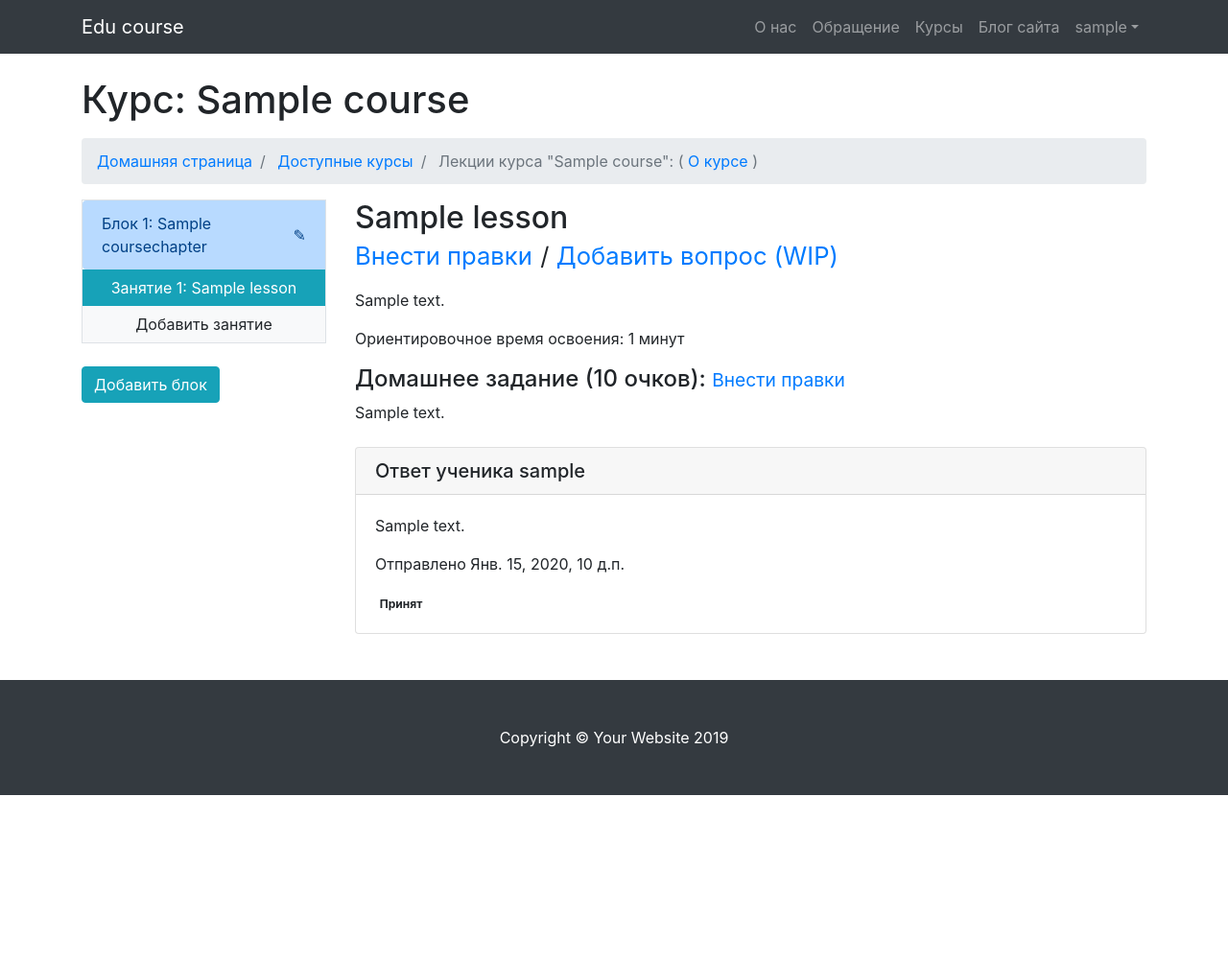
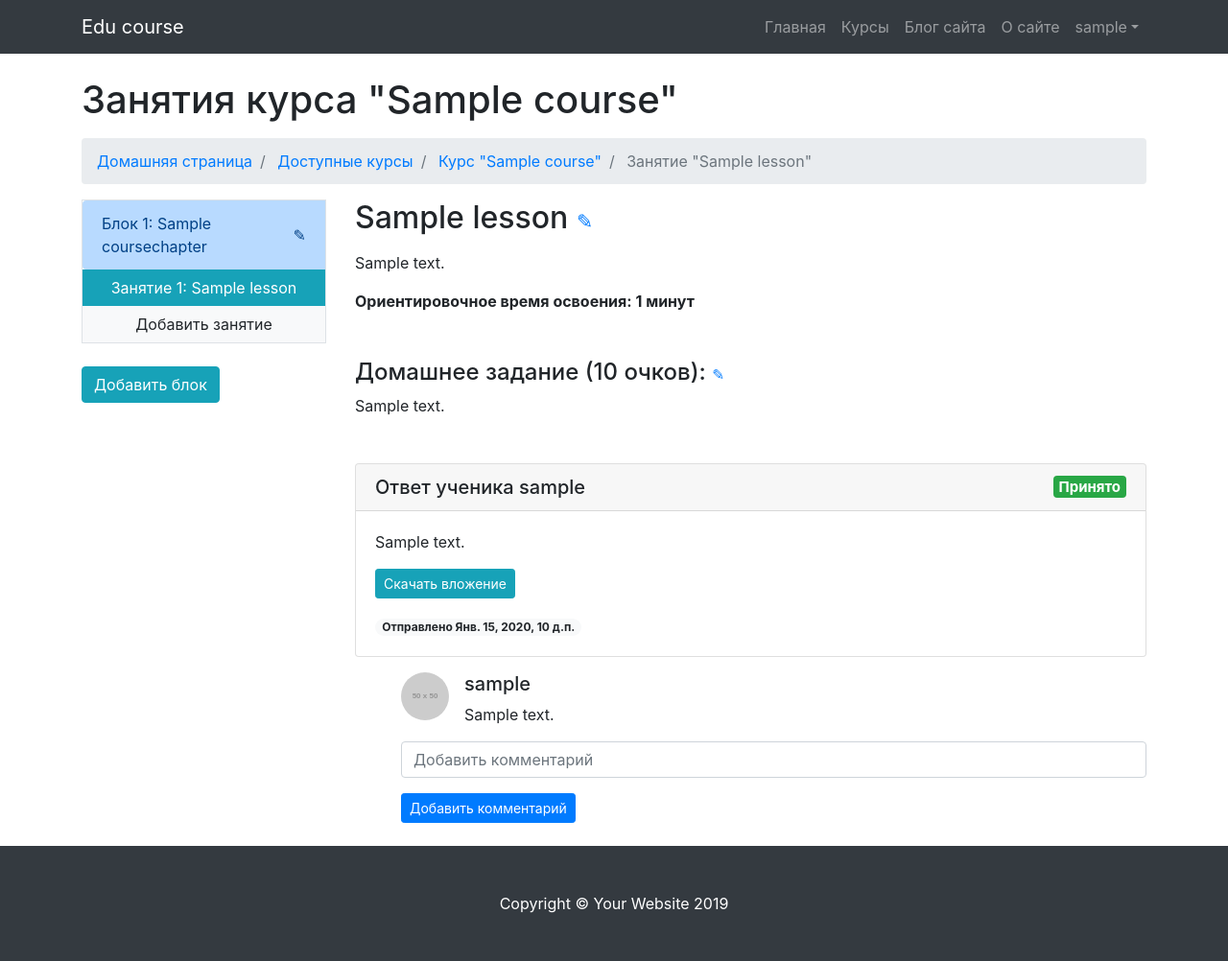
Before and after one commit to din93/python-course-django, a Django app: page /courses/lessons/1/ in a window 1280 px wide. Shown: the whole page at 96% size. Before the commit the page ends 829 px from the top, so only its background shows below. Run offline with Django 3.2, Linux system fonts and the light colour scheme; a user stored in the database is signed in; tables that the repository leaves empty hold one stand-in row (values such as "Sample post"); grey boxes labelled with a size stand in for pictures from a placeholder-image service; some libraries are stand-ins or nearby versions.

Commit message:
Добавлен функционал комментирования работ по ДЗ Добавлен функционал отметки принятия работ по ДЗ преподавателем Внесены небольшие изменения в оформление сайта

```diff
--- a/courses/admin.py
+++ b/courses/admin.py
@@ -18,3 +18,4 @@ admin.site.register(models.CourseChapter)
 admin.site.register(models.Lesson)
 admin.site.register(models.Homework)
 admin.site.register(models.HomeWorkRespond)
+admin.site.register(models.HWRespondCommentary)
--- a/courses/forms.py
+++ b/courses/forms.py
@@ -1,5 +1,5 @@
 from django import forms
-from courses.models import HomeWorkRespond, Course, CourseChapter, Lesson, Homework
+from courses.models import HomeWorkRespond, Course, CourseChapter, Lesson, Homework, HWRespondCommentary
 
 class HomeWorkRespondForm(forms.ModelForm):
     class Meta:
@@ -46,3 +46,12 @@ class HomeWorkForm(forms.ModelForm):
             'points': forms.NumberInput(attrs={'class': 'form-control'}),
             'text': forms.Textarea(attrs={'class': 'form-control', 'rows': 6}),
         }
+
+class HWRespondCommentaryForm(forms.ModelForm):
+    class Meta:
+        model = HWRespondCommentary
+        fields = ['text']
+
+        widgets = {
+            'text': forms.TextInput(attrs={'class': 'form-control', 'placeholder': 'Добавить комментарий'}),
+        }
--- a/courses/models.py
+++ b/courses/models.py
@@ -141,3 +141,14 @@ class HomeWorkRespond(TimeStamp):
 
     def is_user_student(self, user):
         return self.homework.lesson.chapter.course.is_user_student(user)
+
+class HWRespondCommentary(TimeStamp, HideableMixin):
+    author = models.ForeignKey(CoursesUser, on_delete=models.CASCADE, related_name='user_commentaries_to_homework_respond')
+    text = models.CharField('Текст комментария', max_length=200)
+    homework_respond = models.ForeignKey(HomeWorkRespond, on_delete=models.CASCADE, related_name='homework_respond_commentaries')
+
+    def __str__(self):
+        return f'From "{self.author.username}": {self.text}'
+
+    class Meta:
+        verbose_name_plural = 'HWRespondCommentaries'
--- a/courses/templates/courses/course-lessons.html
+++ b/courses/templates/courses/course-lessons.html
@@ -7,7 +7,7 @@
 
     {% block page_heading %}
     <h1 class="mt-4 mb-3">
-      Курс: {{course.title|capitalize}}
+      Занятия курса "{{course.title|capitalize}}"
     </h1>
     {% endblock %}
 
@@ -19,11 +19,11 @@
       <li class="breadcrumb-item">
         <a href="{% url 'courses:list' %}">Доступные курсы</a>
       </li>
+      <li class="breadcrumb-item">
+        <a href="{% url 'courses:detail' pk=course.pk %}">Курс "{{course.title|capitalize|truncatechars:30}}"</a>
+      </li>
       <li class="breadcrumb-item active">
-        Лекции курса "{{course.title|capitalize}}":
-        (<span>
-          <a href="{% url 'courses:detail' pk=course.pk %}">О курсе</a>
-        </span>)
+        Занятие "{{active_lesson.title|capitalize|truncatechars:40}}"
       </li>
     </ol>
     {% endblock %}
@@ -158,13 +158,11 @@
         <h2>
           {{active_lesson.title|capitalize}}
           {% if user.is_superuser or user in course.teachers.all %}
-          <br>
-          <small><a href="{% url 'courses:update_lesson' pk=active_lesson.pk %}">Внести правки</a></small>
-          <small>/ <a href="#">Добавить вопрос (WIP)</a></small>
+          <small><a href="{% url 'courses:update_lesson' pk=active_lesson.pk %}"><small>&#9998;</small></a></small>
           {% endif %}
         </h2>
         <p>{{active_lesson.description|safe|linebreaks}}</p>
-        <p>Ориентировочное время освоения: {{active_lesson.estimated_time_min}} минут</p>
+        <p class="mb-5"><b>Ориентировочное время освоения: {{active_lesson.estimated_time_min}} минут</b></p>
 
         {% with lesson_homework=active_lesson.get_homework %}
           {% if lesson_homework %}
@@ -172,13 +170,13 @@
               Домашнее задание ({{lesson_homework.points}} очков):
               {% if user.is_superuser or user in course.teachers.all %}
               <small>
-                <a href="{% url 'courses:update_homework' pk=lesson_homework.pk %}">Внести правки</a>
+                <a href="{% url 'courses:update_homework' pk=lesson_homework.pk %}"><small>&#9998;</small></a>
               </small>
               {% endif %}
             </h4>
             <p>{{lesson_homework.text}}</p>
 
-            {% if user not in lesson_homework.get_responded_students %}
+            {% if user in course.students.all and user not in lesson_homework.get_responded_students %}
             <div class="card my-4">
               <h5 class="card-header">Ваш ответ:</h5>
               <div class="card-body">
@@ -195,15 +193,53 @@
             </div>
             {% endif %}
 
-            {% for hw_respond in lesson_homework.homework_responds.all %}
-            <div class="card my-4">
-              <h5 class="card-header">Ответ ученика {{hw_respond.student}}</h5>
+            {% for hw_respond in lesson_homework.homework_responds.all|dictsort:"created" %}
+            <div class="card mt-5 mb-3">
+              <h5 class="card-header">
+                <span>Ответ ученика {{hw_respond.student}}</span>
+                {% if hw_respond.is_accepted %}
+                  <span class="badge badge-success float-right">Принято</span>
+                {% else %}
+                  <span class="badge badge-secondary float-right">Ожидает проверки</span>
+                {% endif %}
+              </h5>
               <div class="card-body">
                 <p>{{hw_respond.text}}</p>
-                <p>Отправлено {{hw_respond.created}}</p>
-                <span class="badge">{% if hw_respond.is_accepted %}Принят{% else %}Ожидает проверки{% endif %}</span>
+                <p>
+                  <a href="{{hw_respond.file_attachment.url}}" download >
+                    <button class="btn btn-sm btn-info">Скачать вложение</button>
+                  </a>
+                </p>
+                <span class="badge badge-pill badge-light">Отправлено {{hw_respond.created}}</span>
+                {% if user in course.teachers.all and not hw_respond.is_accepted %}
+                <form class="float-right" method='post' action="{% url 'courses:accept_hw_respond' hw_respond_id=hw_respond.id %}">
+                  {% csrf_token %}
+                  <button type="submit" class="btn btn-sm btn-primary">
+                    Принять работу
+                  </button>
+                </form>
+                {% endif %}
               </div>
             </div>
+
+            {% for commentary in hw_respond.homework_respond_commentaries.all|dictsort:"created" %}
+              <div class="media ml-5 mb-3">
+                <img class="d-flex mr-3 rounded-circle" src="http://placehold.it/50x50" alt="">
+                <div class="media-body">
+                  <h5 class="mt-0">{{commentary.author}}</h5>
+                  {{commentary.text}}
+                </div>
+              </div>
+            {% endfor %}
+
+            <form class="ml-5" method="post" action="{% url 'courses:hw_respond_commentary' hw_respond_id=hw_respond.id %}">
+              <div class="form-group">
+                {% csrf_token %}
+                {{commentary_form.text}}
+              </div>
+              <button type="submit" class="btn btn-sm btn-primary">Добавить комментарий</button>
+            </form>
+
             {% endfor %}
 
           {% endif %}
--- a/courses/urls.py
+++ b/courses/urls.py
@@ -13,4 +13,6 @@ urlpatterns = [
     path('lessons/<int:pk>/', views.CourseLessonsView.as_view(), name='lessons'),
     path('detail/<int:pk>/', views.CourseDetailView.as_view(), name='detail'),
     path('hw_respond/<int:course_id>/<int:lesson_id>', views.HomeWorkRespondView.as_view(), name='hw_respond'),
+    path('hw_respond_commentary/<int:hw_respond_id>', views.HWRespondCommentView.as_view(), name='hw_respond_commentary'),
+    path('accept_hw_respond/<int:hw_respond_id>', views.AcceptHWRespondView.as_view(), name='accept_hw_respond'),
 ]
--- a/courses/views.py
+++ b/courses/views.py
@@ -134,6 +134,7 @@ class CourseLessonsView(UserPassesTestMixin, DetailView):
         context['hw_respond_form'] = forms.HomeWorkRespondForm()
         context['chapter_form'] = forms.CourseChapterForm()
         context['lesson_form'] = forms.LessonForm()
+        context['commentary_form'] = forms.HWRespondCommentaryForm()
         return context
 
 class HomeWorkRespondView(View):
@@ -152,3 +153,30 @@ class HomeWorkRespondView(View):
             new_homework_respond.save()
 
         return HttpResponseRedirect(reverse('courses:lessons', kwargs = {'pk': course.pk})+f'?lesson_id={lesson_id}')
+
+class HWRespondCommentView(LoginRequiredMixin, View):
+    def post(self, request, hw_respond_id):
+        homework_respond = get_object_or_404(models.HomeWorkRespond, id=hw_respond_id)
+        commentary_form = forms.HWRespondCommentaryForm(request.POST)
+        if commentary_form.is_valid() and commentary_form.has_changed():
+            new_commentary = models.HWRespondCommentary(
+                author=request.user,
+                text=commentary_form.cleaned_data['text'],
+                homework_respond=homework_respond
+            )
+            new_commentary.save()
+
+            active_lesson = homework_respond.homework.lesson
+            active_course = active_lesson.chapter.course
+
+            return HttpResponseRedirect(reverse('courses:lessons', kwargs = {'pk': active_course.pk})+f'?lesson_id={active_lesson.id}')
+
+class AcceptHWRespondView(LoginRequiredMixin, View):
+    def post(self, request, hw_respond_id):
+        homework_respond = get_object_or_404(models.HomeWorkRespond, id=hw_respond_id)
+        homework_respond.is_accepted = True
+        homework_respond.save()
+        active_lesson = homework_respond.homework.lesson
+        active_course = active_lesson.chapter.course
+
+        return HttpResponseRedirect(reverse('courses:lessons', kwargs = {'pk': active_course.pk})+f'?lesson_id={active_lesson.id}')
--- a/templates/base.html
+++ b/templates/base.html
@@ -32,10 +32,7 @@
       <div class="collapse navbar-collapse" id="navbarResponsive">
         <ul class="navbar-nav ml-auto">
           <li class="nav-item">
-            <a class="nav-link" href="#">О нас</a>
-          </li>
-          <li class="nav-item">
-            <a class="nav-link" href="#">Обращение</a>
+            <a class="nav-link" href="#">Главная</a>
           </li>
           {% url 'courses:list' as courses_list %}
           {% url 'courses:detail' as courses_detail %}
@@ -48,6 +45,9 @@
             <a class="nav-link" href="{% url 'blog:home' %}">
               Блог сайта
             </a>
+          </li>
+          <li class="nav-item">
+            <a class="nav-link" href="#">О сайте</a>
           </li>
           {% url 'users:login' as users_login %}
           {% url 'users:register' as users_register %}
```
Also changed, not shown: courses/templates/courses/course-detail.html (+12 -5 lines), courses/templates/courses/courses-list.html (+9 -5 lines), courses/migrations/0003_hwrespondcommentary.py (added).
